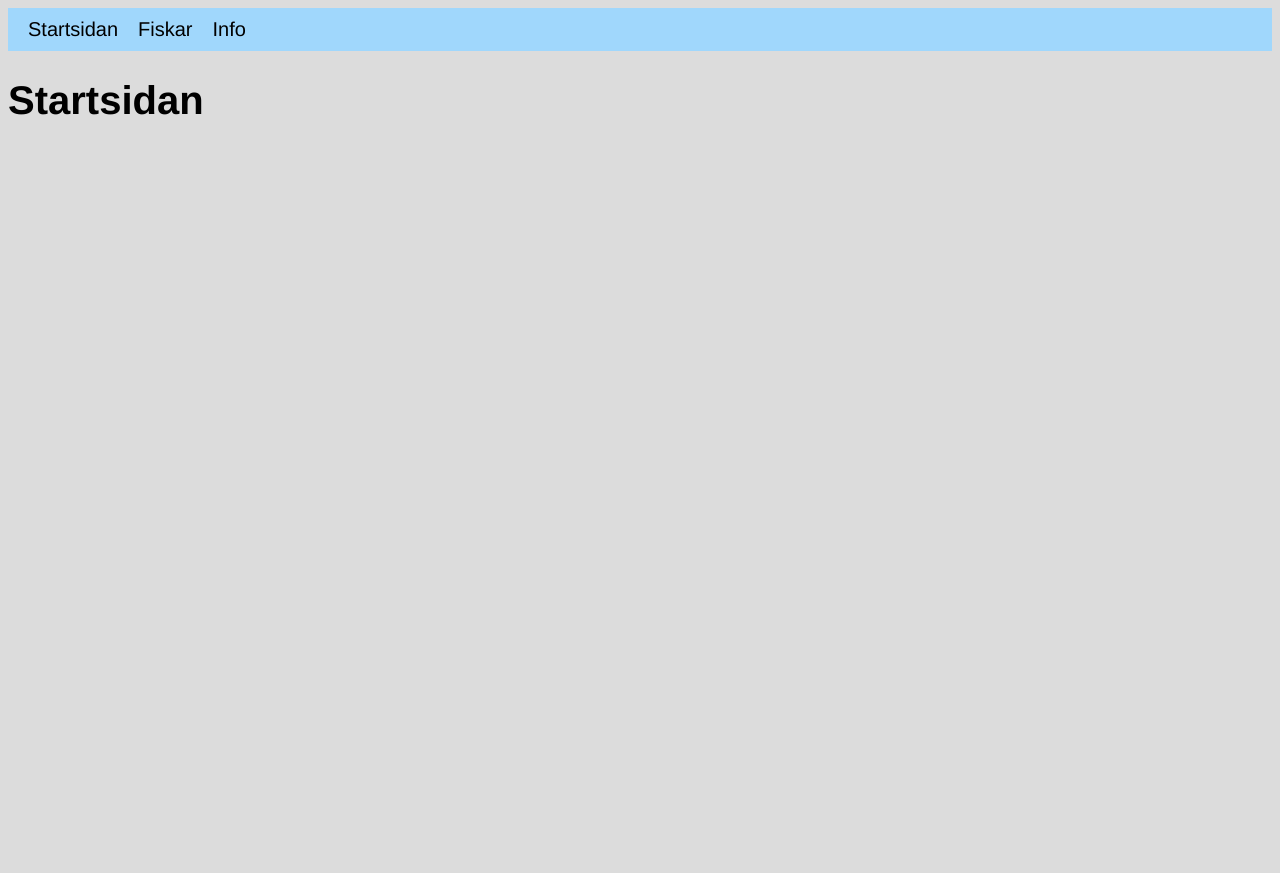
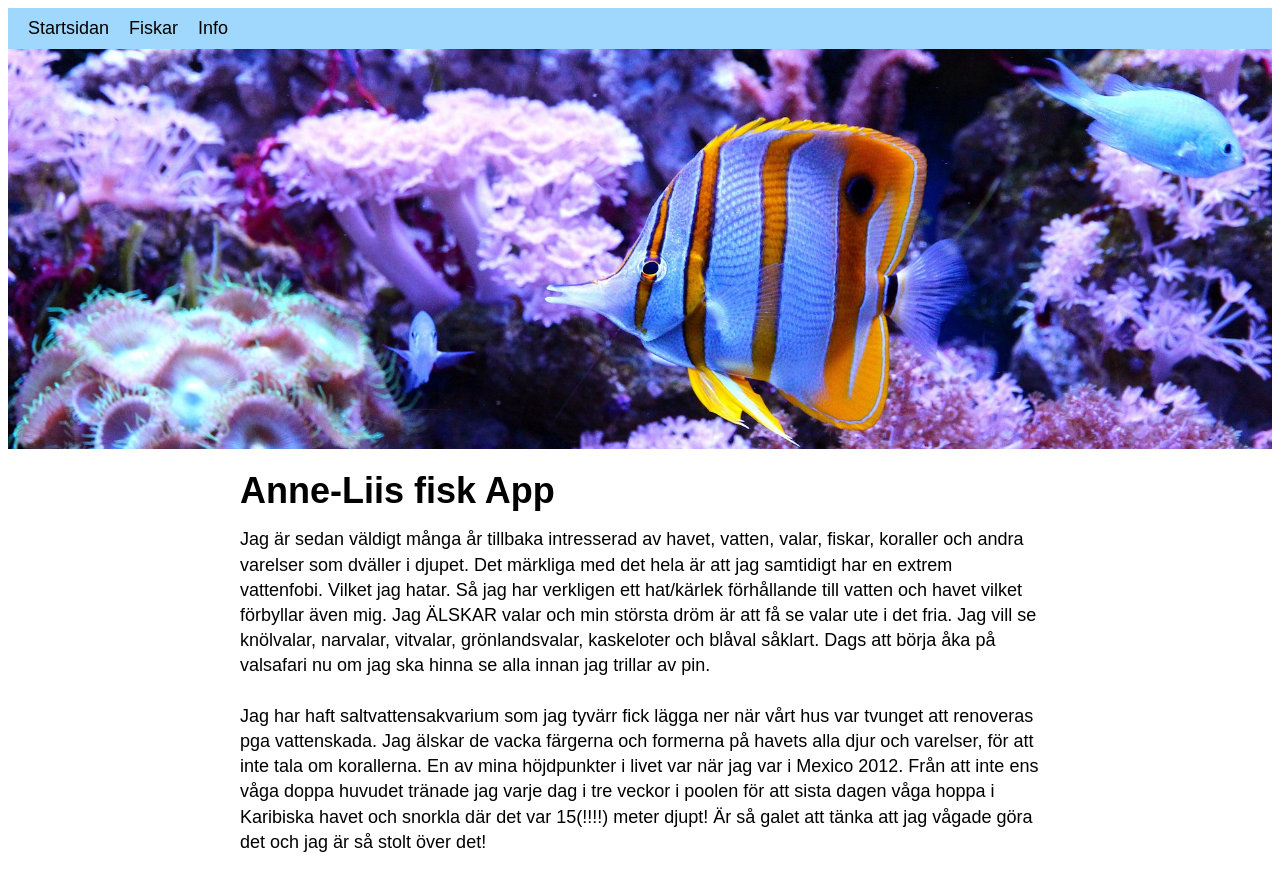
Before and after one commit to Anne-Lii/fullstack_m3, a Vue app: page / in a window 1280 px wide. Before the commit the page ends 800 px from the top, so only its background shows below. Built offline with nearby package versions, Linux system fonts and the light colour scheme.

Commit message:
lagt till formulär och funktion för att lägga till fiskar. Lagt in banner på första sidan med info om mitt fritidsintresse.

```diff
--- a/src/assets/main.css
+++ b/src/assets/main.css
@@ -1,5 +1,5 @@
 body {
-  background-color: gainsboro;
-  font-size: 20px;
-  font-family: 'Franklin Gothic Medium', 'Arial Narrow', Arial, sans-serif;
+
+  font-size: 18px;
+  font-family: Arial, Helvetica, sans-serif, 'Arial Narrow', Arial, sans-serif;
 }
--- a/src/views/Fish.vue
+++ b/src/views/Fish.vue
@@ -4,6 +4,12 @@ export default {
     return {
       fishData: [], //Array för datan från APIet
       loading: true, //visar att data laddas
+      newFish: {
+        commonName: '',
+        latinName: '',
+        isSaltwater: true,
+        endangeredLevel: 1,
+      },
     };
   },
   mounted() {
@@ -24,14 +30,45 @@ export default {
         }
     },
 
+    //lägga till ny fisk
+    async addFish() {
+        try {
+            console.log("Lägger till fisk:", this.newFish); // Logga datan som skickas
+            const response = await fetch('https://moment-2-backend-ramverk-anne-lii.onrender.com/fish', {
+            method: 'POST',
+            headers: {
+                'Content-Type': 'application/json',
+            },
+            body: JSON.stringify(this.newFish),
+            });
+
+            if (!response.ok) {
+            throw new Error('Kunde inte lägga till fisk');
+            }
+
+            this.fetchFishData(); // Uppdatera listan
+            this.newFish = {
+            commonName: '',
+            latinName: '',
+            isSaltwater: true,
+            endangeredLevel: 1,
+            }; // Återställ formuläret
+        } catch (error) {
+            console.error('Fel vid tillägg av fisk:', error);
+        }
+    },
+
     //för att radera en fisk
     async deleteFish(_id) {
+
       try {
         await fetch(`https://moment-2-backend-ramverk-anne-lii.onrender.com/fish/${_id}`, {
             method: 'DELETE',
         });
         this.fetchFishData(); // Uppdatera listan efter radering
+
       } catch (error) {
+
         console.error('Fel vid borttagning av fisk:', error);
       }
     },
@@ -43,15 +80,97 @@ export default {
 <template>
     <div class="wrapper">
         <h1>Fiskar</h1>
+        <div class="form_container">
+            <h2>Lägg till ny fisk</h2>
+            <form @submit.prevent ="addFish">
+                <div>
+                    <label for="commonName">Namn: </label>
+                    <input id = "commonName" v-model="newFish.commonName" placeholder="Namn" required>
+                </div>
+                <div>
+                    <label for="latinName">Latinskt namn:</label>
+                    <input id="latinName" v-model="newFish.latinName" placeholder="Latinskt namn" required>
+                </div>
+                <div>
+                    <label for="isSaltwater">Saltvatten:</label>
+                    <select id="isSaltwater" v-model="newFish.isSaltwater">
+                        <option :value="true">Ja</option>
+                        <option :value="false">Nej</option>
+                    </select>
+                </div>
+                <div>
+                    <label for="endangeredLevel">Utrotningshotad:</label>
+                    <select id="endangeredLevel" v-model="newFish.endangeredLevel">
+                        <option value="1">1 - Ja</option>
+                        <option value="2">2 - Medel</option>
+                        <option value="3">3 - Nej</option>
+                    </select>
+                </div>
+                <button type="submit">Lägg till fisk</button>
+            </form>
+        </div>
+
         <div v-if="loading">Laddar data...</div>
+
         <div v-else>
             <div v-for="fish in fishData" :key="fish._id" class="fish-item">
                 <h3>{{ fish.commonName }}</h3>
                 <p><strong>Latinskt namn:</strong> {{ fish.latinName }}</p>
                 <p><strong>Saltvatten:</strong> {{ fish.isSaltwater ? 'Ja' : 'Nej' }}</p>
-          <p><strong>Utrotningshotad:</strong> {{ fish.endangeredLevel }}/3</p>
+                <p><strong>Utrotningshotad (1-3):</strong> {{ fish.endangeredLevel }}</p>
+
                 <button @click="deleteFish(fish._id)">Ta bort</button>
             </div>
         </div>
     </div>
 </template>
+
+<style scoped>
+    .wrapper {
+        width: 90%;
+        max-width: 600px;
+        margin: 20px auto;
+        padding: 20px;
+    }
+    .form_container {
+        padding-bottom: 0 0 20px 20px;
+    }
+    .fish-item {
+        padding: 5px 20px;
+        margin-bottom: 10px;
+        border-bottom: 1px solid grey;
+    }
+
+    form div {
+        margin-bottom: 10px;
+    }
+    label {
+        display: block;
+        margin-bottom: 5px;
+        font-weight: bold;
+    }
+    input,
+    select {
+        width: 100%;
+        padding: 8px;
+        box-sizing: border-box;
+    }
+    select {
+        width: 100px;
+    }
+    button {
+        background-color: rgb(141, 204, 253);
+        color: black;
+        border: none;
+        padding: 10px 15px;
+        margin-bottom: 10px;
+        cursor: pointer;
+        border-radius: 5px;
+        box-shadow: 5px 5px 5px grey;
+
+    }
+    button:hover {
+        background-color: rgb(92, 184, 255);
+        box-shadow: 2px 2px 2px grey;;
+    }
+</style>
--- a/src/views/Info.vue
+++ b/src/views/Info.vue
@@ -5,3 +5,6 @@
         </header>
     </div>
 </template>
+
+<style scoped>
+</style>
--- a/src/views/Start.vue
+++ b/src/views/Start.vue
@@ -1,7 +1,41 @@
 <template>
     <div class="wrapper">
-        <header>
-            <h1>Startsidan</h1>
+        <header class="banner">
+            <img src="../assets/butterfly-fish-3454404_1920.jpg" alt="Fiskbanner" />
+
         </header>
+       <div class="content_container">
+        <h1>Anne-Liis fisk App</h1>
+        <p>
+            Jag är sedan väldigt många år tillbaka intresserad av havet, vatten, valar, fiskar, koraller och andra varelser som dväller i djupet.
+            Det märkliga med det hela är att jag samtidigt har en extrem vattenfobi. Vilket jag hatar.
+            Så jag har verkligen ett hat/kärlek förhållande till vatten och havet vilket förbyllar även mig.
+            Jag ÄLSKAR valar och min största dröm är att få se valar ute i det fria.
+            Jag vill se knölvalar, narvalar, vitvalar, grönlandsvalar, kaskeloter och blåval såklart.
+            Dags att börja åka på valsafari nu om jag ska hinna se alla innan jag trillar av pin.
+            <br><br>
+            Jag har haft saltvattensakvarium som jag tyvärr fick lägga ner när vårt hus var tvunget att renoveras pga vattenskada.
+            Jag älskar de vacka färgerna och formerna på havets alla djur och varelser, för att inte tala om korallerna.
+            En av mina höjdpunkter i livet var när jag var i Mexico 2012.
+            Från att inte ens våga doppa huvudet tränade jag varje dag i tre veckor i poolen för att sista dagen våga hoppa i Karibiska havet och snorkla där det var 15(!!!!) meter djupt!
+            Är så galet att tänka att jag vågade göra det och jag är så stolt över det!
+        </p>
+       </div>
+
     </div>
 </template>
+
+<style scoped>
+
+.banner img{
+    width: 100%;
+    height: 400px;
+    object-fit: cover;
+}
+.content_container {
+    width: 100%;
+    max-width: 800px;
+    margin: auto;
+    line-height: 1.4em;
+}
+</style>
```
Also changed, not shown: src/assets/butterfly-fish-3454404_1920.jpg (added). Lines whose indentation alone changed are shown as unchanged.
